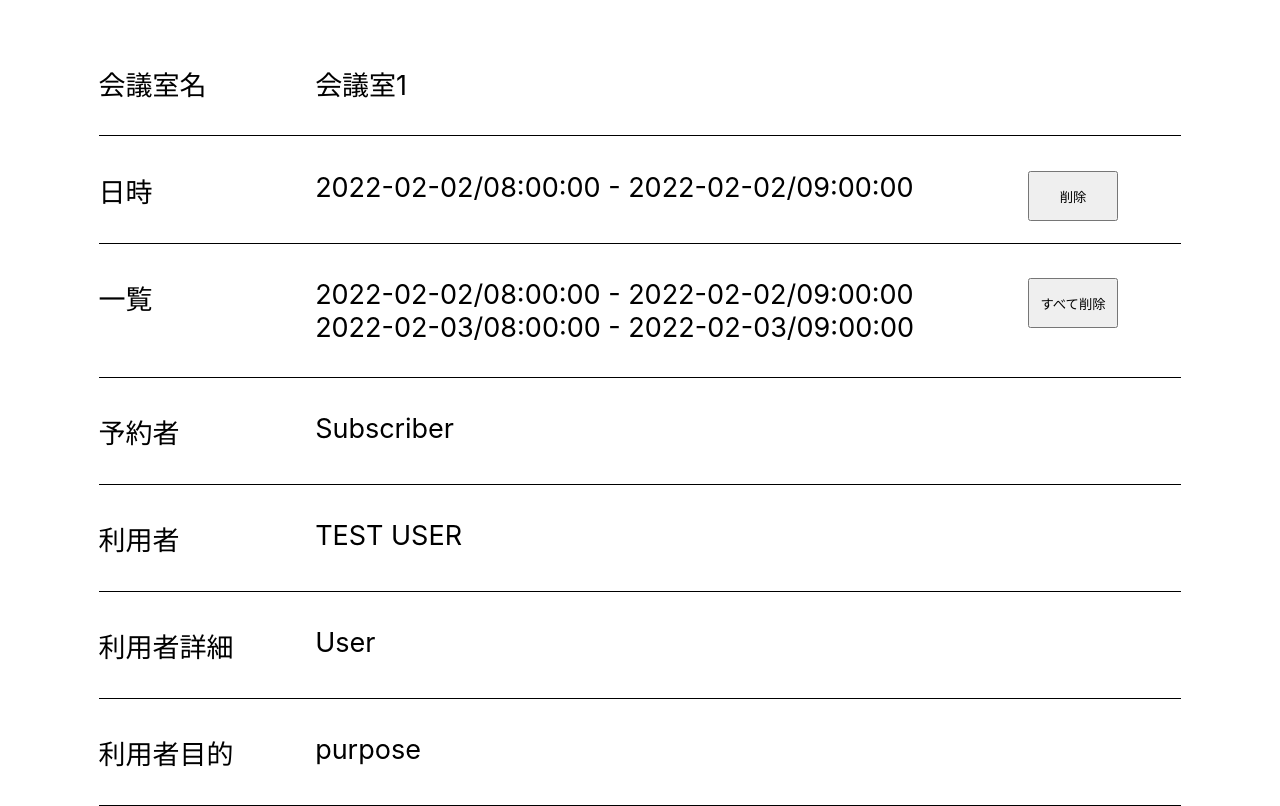
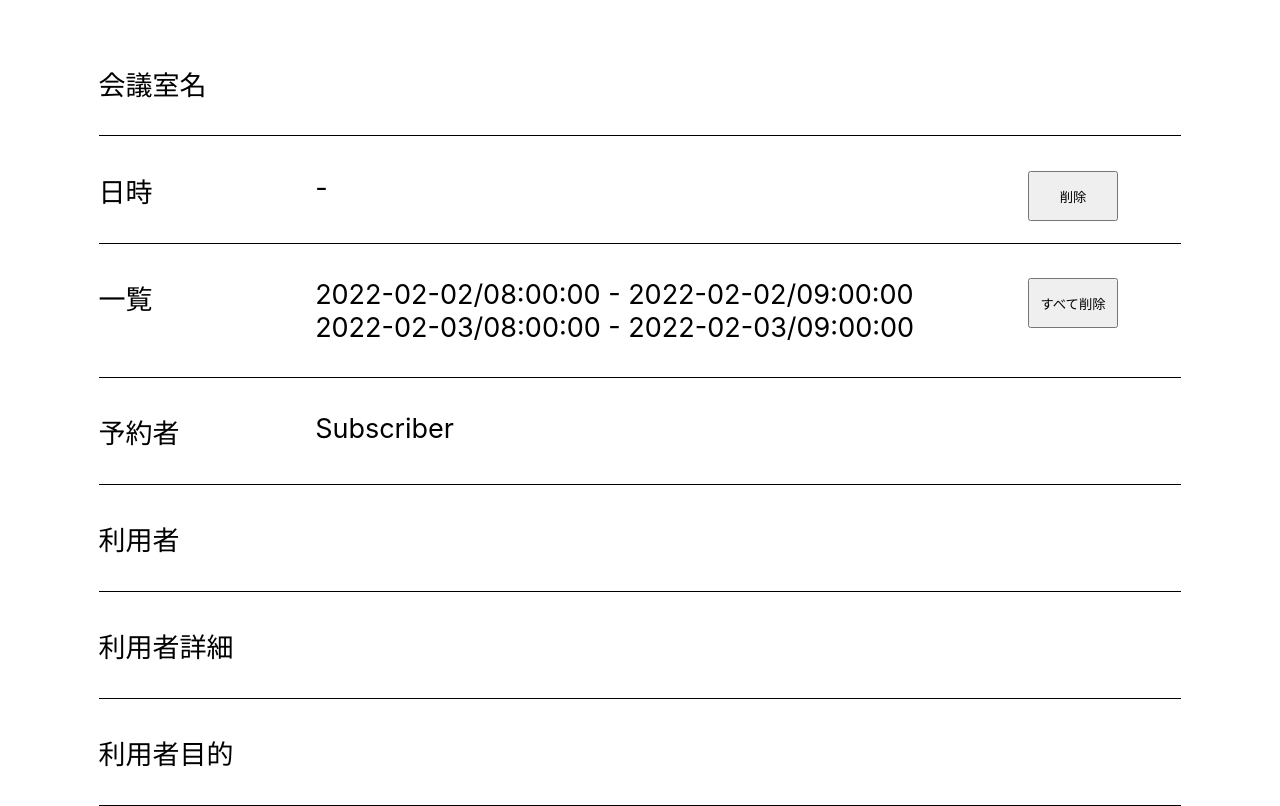
Before and after one commit to Hansyo/MR-UNRED-FRONT, a React (Create React App) app: page /reservations/weekly in a window 1280 px wide. Shown: the top 806 px of the page. Built offline with nearby package versions, Linux system fonts and the light colour scheme; no server answers.

Commit message:
change usestate

```diff
--- a/src/pages/ReservationDetailPage.jsx
+++ b/src/pages/ReservationDetailPage.jsx
@@ -1,16 +1,22 @@
 import React, { useState, useEffect } from 'react';
+import { useLayoutEffect } from 'react';
 import { useParams } from 'react-router-dom';
 import { getDetails } from '../apis/getDetails';
 import { DetailFormat } from '../components/reservations/detail/DetailFormat';
 
 const ReservationDetailPage = () => {
   const { reservationId } = useParams();
-  const [detailData, setDetailData] = useState({});
+
+  const [detailData, setDetailData] = useState({
+      start_date_time: "                ",
+      end_date_time: "                ",
+  });
+
   const [repetitionData, setRepetitionData] = useState([]);
 
   const receiveDetails = async () => {
     setDetailData(await getDetails(reservationId));
-  };
+    };
 
   //TODO 繰り返し予約の取得
   const dumyrep = [
@@ -40,26 +46,13 @@ const ReservationDetailPage = () => {
     },
   ];
 
-  const dumy = {
-      id: 1,
-      guest_name: "TEST USER",
-      start_date_time: "2022-02-02T08:00:00.000000Z",
-      end_date_time: "2022-02-02T09:00:00.000000Z",
-      purpose: "purpose",
-      guest_detail: "User",
-      room_id: 1,
-      repitation_id: 1,
-      created_at: "2022-02-10T07:17:06.000000Z",
-      updated_at: "2022-02-10T07:17:06.000000Z"
-  };
-
   useEffect(() => {
     receiveDetails();
-  }, []);
+  },[]);
 
   return (
     <div className="reservations-detail--page">
-      <DetailFormat detailData={dumy} repetitionData={dumyrep} />
+      <DetailFormat detailData={detailData} repetitionData={dumyrep} />
     </div>
   );
 };
```
